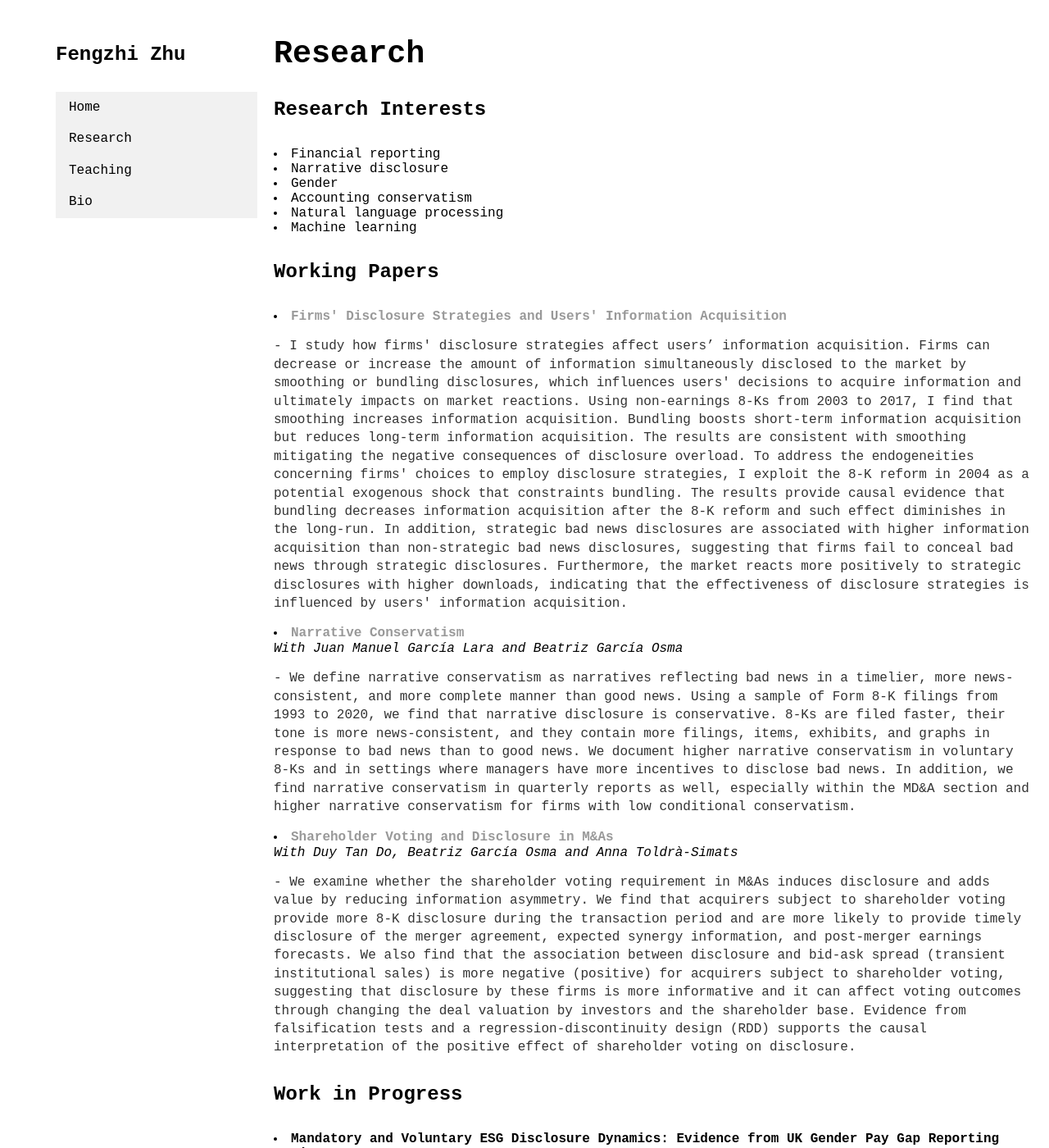
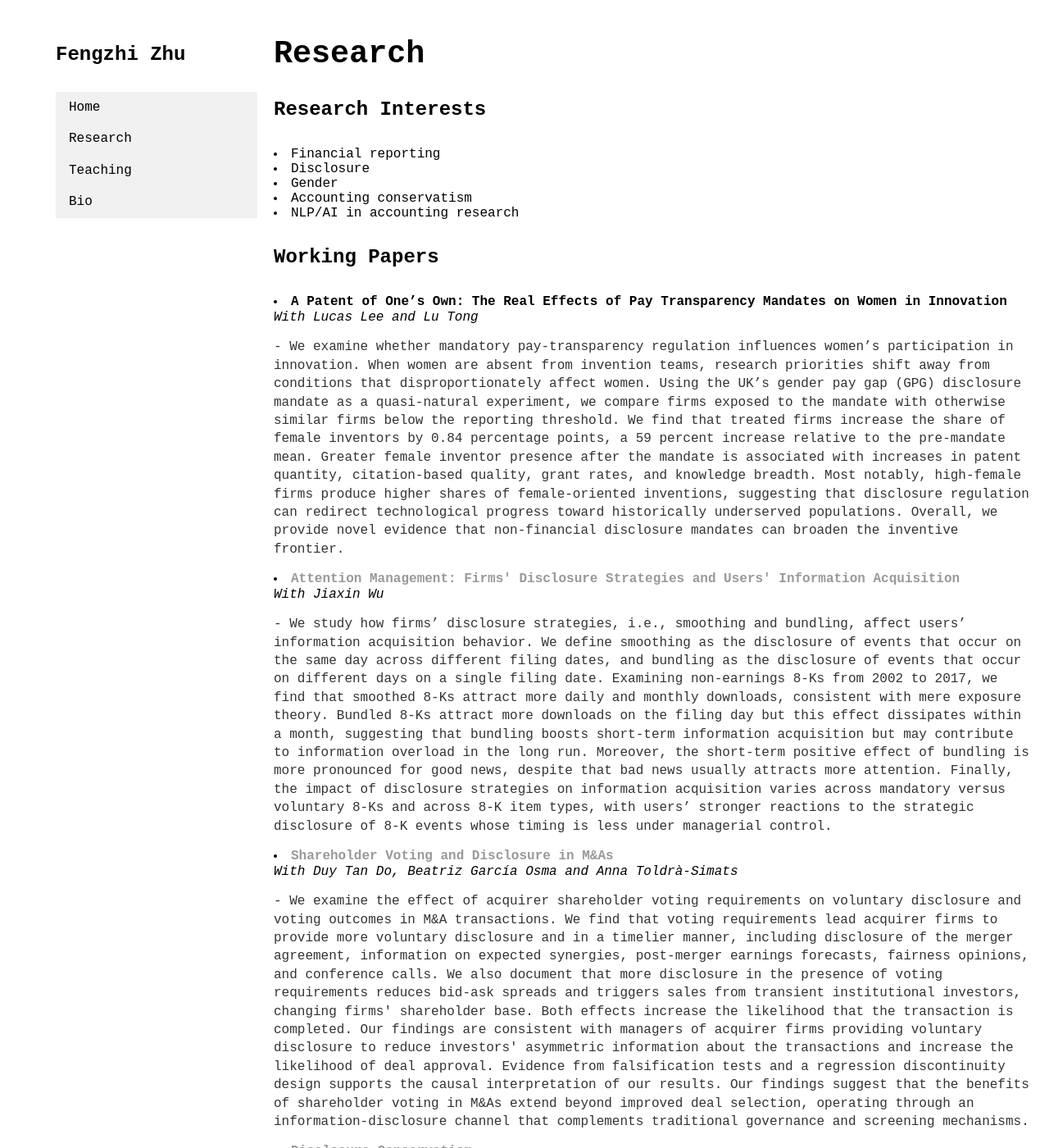
Before and after one commit to fengzhi22/fengzhi22.github.io, a Jekyll site: the page built from research/index.html, in a window 1280 px wide and 1400 px high. Shown: the whole window at 82% size. Built offline with Jekyll 4.4.1, drawn with Linux system fonts in a browser that asks for light colours; some of the changed text lies outside the part shown.

Commit message:
2026 update

```diff
--- a/bio/index.html
+++ b/bio/index.html
@@ -5,7 +5,7 @@ title: Bio
 
 		<div class="bio">
 			<h1>Bio</h1>
-			<p>I am a Lecturer in Accounting at the Adam Smith Business School, University of Glasgow. My research focuses on corporate narrative disclosures in financial and ESG reporting. Specifically, I am interested in the determinants, properties, capital and labour market consequences of narrative disclosures. I am a quantitative researcher with great enthusiasm in programing and recent development in machine learning. I use natural language processing techniques to extract and measure information from open-source unstructured textual data released via firms' emerging disclosure channels. I am a supporter of open science, which aims to make research more transparent and replicable for the academic community and more understandable and interesting for the general public. I enjoy outdoor sports, travelling and playing video games in my free time. </p>
+			<p>I am a Lecturer in Accounting at the Adam Smith Business School, University of Glasgow. My research examines corporate narrative disclosure in financial and ESG reporting, with a focus on its determinants, properties, and capital market and real effects. I am also interested in gender-related disclosure, particularly how mandatory gender pay gap reporting shapes firm behaviour and outcomes such as innovation. A further strand of my work studies mergers and acquisitions, especially their effects on labour markets and the information environment. Methodologically, I use natural language processing and AI to extract and measure information from unstructured textual data that firms release through emerging disclosure channels. Outside work, I enjoy climbing, travelling and playing video games. </p>
 
 <img src="/image/climb.jpg" width="350" height="450"> <img src="/image/surf.jpg" width="350" height="450">
 		</div>
--- a/research/index.html
+++ b/research/index.html
@@ -10,33 +10,31 @@ title: CV
 					<research interests>
 					<h4>Research Interests</h4>
 					<li>Financial reporting<br></li>
-					<li>Narrative disclosure<br></li>
+					<li>Disclosure<br></li>
 					<li>Gender<br></li>
 					<li>Accounting conservatism<br></li>
-					<li>Natural language processing<br></li>
-					<li>Machine learning<br></li>
+					<li>NLP/AI in accounting research<br></li>
+
 					</research interests>
 					</p>
 
 					<working_papers>
 					<h4>Working Papers</h4>
+					<li><strong>A Patent of One’s Own: The Real Effects of Pay Transparency Mandates on Women in Innovation</strong></li>
+					<i>With Lucas Lee and Lu Tong</i>
+						<p>- We examine whether mandatory pay-transparency regulation influences women’s participation in innovation. When women are absent from invention teams, research priorities shift away from conditions that disproportionately affect women. Using the UK’s gender pay gap (GPG) disclosure mandate as a quasi-natural experiment, we compare firms exposed to the mandate with otherwise similar firms below the reporting threshold. We find that treated firms increase the share of female inventors by 0.84 percentage points, a 59 percent increase relative to the pre-mandate mean. Greater female inventor presence after the mandate is associated with increases in patent quantity, citation-based quality, grant rates, and knowledge breadth. Most notably, high-female firms produce higher shares of female-oriented inventions, suggesting that disclosure regulation can redirect technological progress toward historically underserved populations. Overall, we provide novel evidence that non-financial disclosure mandates can broaden the inventive frontier. </p>
 
-					<li><strong><a href="https://papers.ssrn.com/sol3/papers.cfm?abstract_id=4356486">Firms' Disclosure Strategies and Users' Information Acquisition</a></strong></li>
-						<p>- I study how firms' disclosure strategies affect users’ information acquisition. Firms can decrease or increase the amount of information simultaneously disclosed to the market by smoothing or bundling disclosures, which influences users' decisions to acquire information and ultimately impacts on market reactions. Using non-earnings 8-Ks from 2003 to 2017, I find that smoothing increases information acquisition. Bundling boosts short-term information acquisition but reduces long-term information acquisition. The results are consistent with smoothing mitigating the negative consequences of disclosure overload. To address the endogeneities concerning firms' choices to employ disclosure strategies, I exploit the 8-K reform in 2004 as a potential exogenous shock that constraints bundling. The results provide causal evidence that bundling decreases information acquisition after the 8-K reform and such effect diminishes in the long-run. In addition, strategic bad news disclosures are associated with higher information acquisition than non-strategic bad news disclosures, suggesting that firms fail to conceal bad news through strategic disclosures. Furthermore, the market reacts more positively to strategic disclosures with higher downloads, indicating that the effectiveness of disclosure strategies is influenced by users' information acquisition. </p>
+					<li><strong><a href="https://papers.ssrn.com/sol3/papers.cfm?abstract_id=4356486">Attention Management: Firms' Disclosure Strategies and Users' Information Acquisition</a></strong></li>
+					<i>With Jiaxin Wu</i>
+						<p>- We study how firms’ disclosure strategies, i.e., smoothing and bundling, affect users’ information acquisition behavior. We define smoothing as the disclosure of events that occur on the same day across different filing dates, and bundling as the disclosure of events that occur on different days on a single filing date. Examining non-earnings 8-Ks from 2002 to 2017, we find that smoothed 8-Ks attract more daily and monthly downloads, consistent with mere exposure theory. Bundled 8-Ks attract more downloads on the filing day but this effect dissipates within a month, suggesting that bundling boosts short-term information acquisition but may contribute to information overload in the long run. Moreover, the short-term positive effect of bundling is more pronounced for good news, despite that bad news usually attracts more attention. Finally, the impact of disclosure strategies on information acquisition varies across mandatory versus voluntary 8-Ks and across 8-K item types, with users’ stronger reactions to the strategic disclosure of 8-K events whose timing is less under managerial control. </p>
 						<!--
 						<p>- Presented at: Queen Mary University of London, IÉSEG School of Management, EAA-VARS, XX GRUDIS Conference & Doctoral Colloquium, Alliance Manchester Business School, 2021 PRICIT Doctoral Workshop, Porto University, 2021 EAA Annual (Virtual) Congress, 2021 CAAA Annual (Virtual) Conference, 2021 AAA Annual (Virtual) Meeting</p>
 						-->
 
-					<li><strong><a href="https://papers.ssrn.com/sol3/papers.cfm?abstract_id=3890187">Narrative Conservatism</a></strong></li>
-						<i>With Juan Manuel García Lara and Beatriz García Osma</i>
-						<p>- We define narrative conservatism as narratives reflecting bad news in a timelier, more news-consistent, and more complete manner than good news. Using a sample of Form 8-K filings from 1993 to 2020, we find that narrative disclosure is conservative. 8-Ks are filed faster, their tone is more news-consistent, and they contain more filings, items, exhibits, and graphs in response to bad news than to good news. We document higher narrative conservatism in voluntary 8-Ks and in settings where managers have more incentives to disclose bad news. In addition, we find narrative conservatism in quarterly reports as well, especially within the MD&A section and higher narrative conservatism for firms with low conditional conservatism.</p>
-						<!--
-						<p>- Presented at: Queen Mary University of London, IÉSEG School of Management, EAA-VARS, XX GRUDIS Conference & Doctoral Colloquium, Alliance Manchester Business School, 2021 PRICIT Doctoral Workshop, Porto University, 2021 EAA Annual (Virtual) Congress, 2021 CAAA Annual (Virtual) Conference, 2021 AAA Annual (Virtual) Meeting</p>
-						-->
 
 					<li><strong><a href="https://papers.ssrn.com/sol3/papers.cfm?abstract_id=4332624">Shareholder Voting and Disclosure in M&As</a></strong></li>
 						<i>With Duy Tan Do, Beatriz García Osma and Anna Toldrà-Simats</i>
-						<p>- We examine whether the shareholder voting requirement in M&As induces disclosure and adds value by reducing information asymmetry. We find that acquirers subject to shareholder voting provide more 8-K disclosure during the transaction period and are more likely to provide timely disclosure of the merger agreement, expected synergy information, and post-merger earnings forecasts. We also find that the association between disclosure and bid-ask spread (transient institutional sales) is more negative (positive) for acquirers subject to shareholder voting, suggesting that disclosure by these firms is more informative and it can affect voting outcomes through changing the deal valuation by investors and the shareholder base. Evidence from falsification tests and a regression-discontinuity design (RDD) supports the causal interpretation of the positive effect of shareholder voting on disclosure. </p>
+						<p>- We examine the effect of acquirer shareholder voting requirements on voluntary disclosure and voting outcomes in M&A transactions. We find that voting requirements lead acquirer firms to provide more voluntary disclosure and in a timelier manner, including disclosure of the merger agreement, information on expected synergies, post-merger earnings forecasts, fairness opinions, and conference calls. We also document that more disclosure in the presence of voting requirements reduces bid-ask spreads and triggers sales from transient institutional investors, changing firms' shareholder base. Both effects increase the likelihood that the transaction is completed. Our findings are consistent with managers of acquirer firms providing voluntary disclosure to reduce investors' asymmetric information about the transactions and increase the likelihood of deal approval. Evidence from falsification tests and a regression discontinuity design supports the causal interpretation of our results. Our findings suggest that the benefits of shareholder voting in M&As extend beyond improved deal selection, operating through an information-disclosure channel that complements traditional governance and screening mechanisms. </p>
 						<!--
 						<p>- Presented at: 2021 CAAA craft workshop</p>
 						-->
@@ -48,11 +46,19 @@ title: CV
 						<p>- Presented at: 2018 EAA Annual Meeting (Milan), the 2021 EAA Annual Meeting (Audit Analytics Symposium), the Natural Language Processing in Financial Markets Worskhop (ESMT Berlin), Universitat Jaume I, the University of Adelaide, and Queensland University of Technology</p>
 						-->
 
+						<li><strong><a href="https://papers.ssrn.com/sol3/papers.cfm?abstract_id=3890187">Disclosure Conservatism</a></strong></li>
+						<i>With Juan Manuel García Lara and Beatriz García Osma</i>
+						<p>- We define narrative conservatism as narratives reflecting bad news in a timelier, more news-consistent, and more complete manner than good news. Using a sample of Form 8-K filings from 1993 to 2020, we find that narrative disclosure is conservative. 8-Ks are filed faster, their tone is more news-consistent, and they contain more filings, items, exhibits, and graphs in response to bad news than to good news. We document higher narrative conservatism in voluntary 8-Ks and in settings where managers have more incentives to disclose bad news. In addition, we find narrative conservatism in quarterly reports as well, especially within the MD&A section and higher narrative conservatism for firms with low conditional conservatism.</p>
+						<!--
+						<p>- Presented at: Queen Mary University of London, IÉSEG School of Management, EAA-VARS, XX GRUDIS Conference & Doctoral Colloquium, Alliance Manchester Business School, 2021 PRICIT Doctoral Workshop, Porto University, 2021 EAA Annual (Virtual) Congress, 2021 CAAA Annual (Virtual) Conference, 2021 AAA Annual (Virtual) Meeting</p>
+						-->
 					</working papers>
 
 					<h4>Work in Progress</h4>
-					<li><strong>Mandatory and Voluntary ESG Disclosure Dynamics: Evidence from UK Gender Pay Gap Reporting Mandate</strong></li>
-						<i>With Beatriz García Osma and Sijing Wei</i>
+					<li><strong>Spillover Effect of Local Mergers on Wages</strong></li>
+						<i>With Jiaxin Wu and Yue Tang</i>
+					<li><strong>The Impact of Mandatory iXBRL Adoption on Analyst Behavior</strong></li>
+						<i>With Yu-Lin Xu and Fatema Salem Alyafei</i>
 
 <!-- 					<p>
 					<skills>
```
Also changed, not shown: teaching/index.html (+5 -3 lines), image/climb.jpg, 3 other files.
